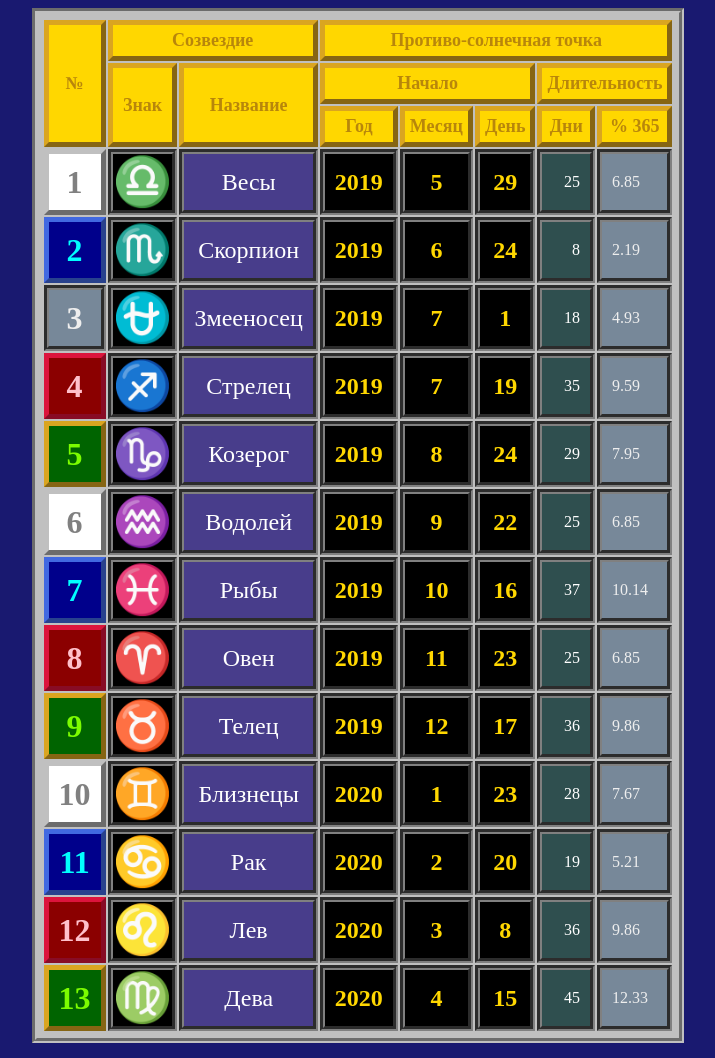
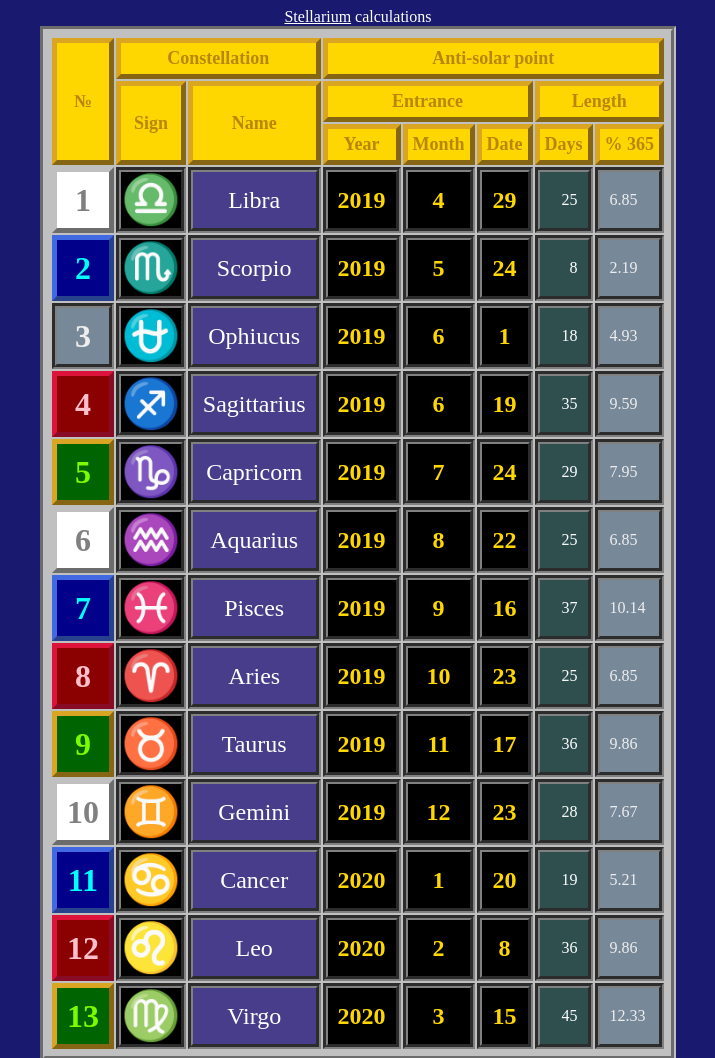
Before and after one commit to Nikolice/astrology, a plain HTML site: page index.html in a window 1280 px wide. Shown: the top 1058 px of the page, without its empty margins (282-997 px from the left). Drawn offline with Linux system fonts and the light colour scheme.

Commit message:
English!

```diff
--- a/CSS/main.css
+++ b/CSS/main.css
@@ -1,9 +1,14 @@
 body {
     align-items: center;
     background-color: midnightblue;
+    color: white;
     display: flex;
     height: 100%;
     justify-content: center;
+}
+
+a {
+    color: white;
 }
 
 table {
--- a/JS/display.js
+++ b/JS/display.js
@@ -1,43 +1,44 @@
 var tBody = document.getElementById("signs");
 
 for (var i = 0; i < signs.length; i++) {
-    var row = document.createElement("tr");
-    var index = document.createElement("td");
-    var icon = document.createElement("td");
-    var zodiacName = document.createElement("td");
-    var entryYear = document.createElement("td");
-    var entryMonth = document.createElement("td");
-    var entryDate = document.createElement("td");
-    var lengthDays = document.createElement("td");
-    var lengthPercent = document.createElement("td");
+    var row           = document.createElement("tr"),
+        index         = document.createElement("td"),
+        icon          = document.createElement("td"),
+        zodiacName    = document.createElement("td"),
+        entryYear     = document.createElement("td"),
+        entryMonth    = document.createElement("td"),
+        entryDate     = document.createElement("td"),
+        lengthDays    = document.createElement("td"),
+        lengthPercent = document.createElement("td");
 
-    index.innerText                 = signs[i].Index;
-    icon.innerText                  = signs[i].Icon;
-    zodiacName.innerText            = signs[i].Name;
-    entryYear.innerText             = signs[i].DateStart.getFullYear();
-    entryMonth.innerText            = signs[i].DateStart.getMonth() + 1;
-    entryDate.innerText             = signs[i].DateStart.getDate();
-    lengthDays.innerText            = signs[i].Length[0];
-    lengthPercent.innerText         = signs[i].Length[1];
+    index        .innerText = signs[i].Index;
+    icon         .innerText = signs[i].Icon;
+    zodiacName   .innerText = signs[i].Name;
+    entryYear    .innerText = signs[i].DateStart.getFullYear();
+    entryMonth   .innerText = signs[i].DateStart.getMonth() + 1;
+    entryDate    .innerText = signs[i].DateStart.getDate();
+    lengthDays   .innerText = signs[i].Length[0];
+    lengthPercent.innerText = signs[i].Length[1];
 
-    index.classList.add("index", signs[i].Element);
-    icon.classList.add("icon");
-    zodiacName.classList.add("name");
-    entryYear.classList.add("entryYear");
-    entryMonth.classList.add("entryMonth");
-    entryDate.classList.add("entryDate");
-    lengthDays.classList.add("lengthDays");
+    index        .classList.add("index", signs[i].Element);
+    icon         .classList.add("icon");
+    zodiacName   .classList.add("name");
+    entryYear    .classList.add("entryYear");
+    entryMonth   .classList.add("entryMonth");
+    entryDate    .classList.add("entryDate");
+    lengthDays   .classList.add("lengthDays");
     lengthPercent.classList.add("lengthPercent");
 
-    row.append(index);
-    row.append(icon);
-    row.append(zodiacName);
-    row.append(entryYear);
-    row.append(entryMonth);
-    row.append(entryDate);
-    row.append(lengthDays);
-    row.append(lengthPercent);
+    row.append(
+        index,
+        icon,
+        zodiacName,
+        entryYear,
+        entryMonth,
+        entryDate,
+        lengthDays,
+        lengthPercent
+    );
+
     tBody.append(row);
 }
-
-console.log(tBody);
--- a/JS/sign.js
+++ b/JS/sign.js
@@ -9,18 +9,18 @@ class Sign {
     }
 }
 
-var Libra =         new Sign( 1, '♎', 'Весы',      'wind',   new Date(2019,  4, 29), [25,  6.85]);
-var Scorpio =       new Sign( 2, '♏', 'Скорпион',  'water',  new Date(2019,  5, 24), [ 8,  2.19]);
-var Ophiucus =      new Sign( 3, '⛎', 'Змееносец', '?',       new Date(2019,  6,  1), [18,  4.93]);
-var Sagittarius =   new Sign( 4, '♐', 'Стрелец',   'fire',   new Date(2019,  6, 19), [35,  9.59]);
-var Capricorn =     new Sign( 5, '♑', 'Козерог',   'earth',  new Date(2019,  7, 24), [29,  7.95]);
-var Aquarius =      new Sign( 6, '♒', 'Водолей',   'wind',   new Date(2019, 08, 22), [25,  6.85]);
-var Pisces =        new Sign( 7, '♓', 'Рыбы',      'water',  new Date(2019, 09, 16), [37, 10.14]);
-var Aries =         new Sign( 8, '♈', 'Овен',      'fire',   new Date(2019, 10, 23), [25,  6.85]);
-var Taurus =        new Sign( 9, '♉', 'Телец',     'earth',  new Date(2019, 11, 17), [36,  9.86]);
-var Gemini =        new Sign(10, '♊', 'Близнецы',  'wind',   new Date(2019, 12, 23), [28,  7.67]);
-var Cancer =        new Sign(11, '♋', 'Рак',       'water',  new Date(2020,  1, 20), [19,  5.21]);
-var Leo =           new Sign(12, '♌', 'Лев',       'fire',   new Date(2020,  2,  8), [36,  9.86]);
-var Virgo =         new Sign(13, '♍', 'Дева',      'earth',  new Date(2020,  3, 15), [45, 12.33]);
-
-var signs = [Libra, Scorpio, Ophiucus, Sagittarius, Capricorn, Aquarius, Pisces, Aries, Taurus, Gemini, Cancer, Leo, Virgo];
+var signs = [
+    new Sign( 1, '♎', 'Libra',         'wind',   new Date(2019,  3, 29), [25,  6.85]),
+    new Sign( 2, '♏', 'Scorpio',       'water',  new Date(2019,  4, 24), [ 8,  2.19]),
+    new Sign( 3, '⛎', 'Ophiucus',      '?',      new Date(2019,  5,  1), [18,  4.93]),
+    new Sign( 4, '♐', 'Sagittarius',   'fire',   new Date(2019,  5, 19), [35,  9.59]),
+    new Sign( 5, '♑', 'Capricorn',     'earth',  new Date(2019,  6, 24), [29,  7.95]),
+    new Sign( 6, '♒', 'Aquarius',      'wind',   new Date(2019,  7, 22), [25,  6.85]),
+    new Sign( 7, '♓', 'Pisces',        'water',  new Date(2019,  8, 16), [37, 10.14]),
+    new Sign( 8, '♈', 'Aries',         'fire',   new Date(2019,  9, 23), [25,  6.85]),
+    new Sign( 9, '♉', 'Taurus',        'earth',  new Date(2019, 10, 17), [36,  9.86]),
+    new Sign(10, '♊', 'Gemini',        'wind',   new Date(2019, 11, 23), [28,  7.67]),
+    new Sign(11, '♋', 'Cancer',        'water',  new Date(2020,  0, 20), [19,  5.21]),
+    new Sign(12, '♌', 'Leo',           'fire',   new Date(2020,  1,  8), [36,  9.86]),
+    new Sign(13, '♍', 'Virgo',         'earth',  new Date(2020,  2, 15), [45, 12.33])
+]
--- a/index.html
+++ b/index.html
@@ -1,31 +1,32 @@
 <!DOCTYPE html>
-<html lang="ru">
+<html lang="en">
 <head>
     <meta charset="UTF-8">
     <meta name="viewport" content="width=device-width, initial-scale=1.0">
     <meta http-equiv="X-UA-Compatible" content="ie=edge">
-    <title>Астрология</title>
+    <title>Astrology</title>
     <link rel="stylesheet" href="CSS/main.css">
     <link rel="icon" href="favicon.ico" type="image/icon type">
 </head>
 <body>
     <table>
+        <caption><a href="http://stellarium.org/">Stellarium</a> calculations</caption>
         <tr>
             <th rowspan="3">№</th>
-            <th colspan="2">Созвездие</th>
-            <th colspan="5">Противо-солнечная точка</th>
+            <th colspan="2">Constellation</th>
+            <th colspan="5">Anti-solar point</th>
         </tr>
         <tr>
-            <th rowspan="2">Знак</th>
-            <th rowspan="2">Название</th>
-            <th colspan="3">Начало</th>
-            <th colspan="2">Длительность</th>
+            <th rowspan="2">Sign</th>
+            <th rowspan="2">Name</th>
+            <th colspan="3">Entrance</th>
+            <th colspan="2">Length</th>
         </tr>
         <tr>
-            <th>Год</th>
-            <th>Месяц</th>
-            <th>День</th>
-            <th>Дни</th>
+            <th>Year</th>
+            <th>Month</th>
+            <th>Date</th>
+            <th>Days</th>
             <th>% 365</th>
         </tr>
         <tbody id="signs"></tbody>
```
